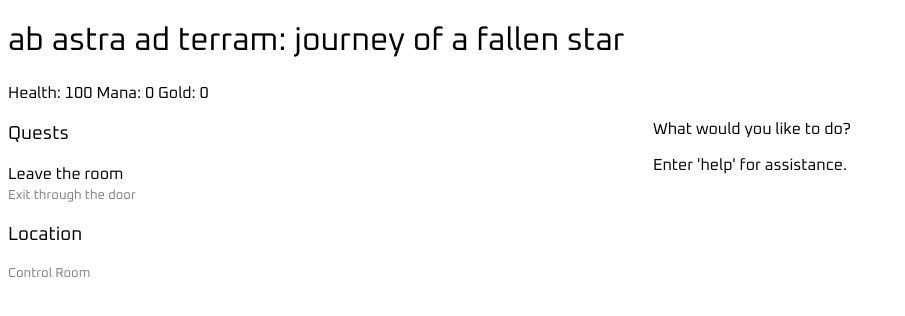
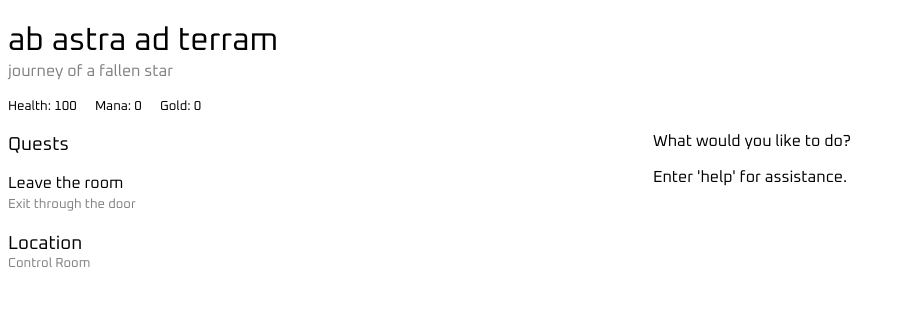
Before and after one commit to 108charlotte/Ab-Astro-Ad-Terram, a Flask app: page / in a window 1280 px wide. Shown: the top 316 px of the page, without its empty margins (0-905 px from the left). Run offline with Flask 3, Linux system fonts and the light colour scheme; data comes from the database, SQL or seed files in the repository; data that the repository does not hold is empty.

Commit message:
extra styling things

```diff
--- a/app/__init__.py
+++ b/app/__init__.py
@@ -2,10 +2,12 @@ from flask import Flask
 from config import Config
 from app.game import bp as game_bp
 from . import db
+from datetime import timedelta
 
 def create_app(config_class=Config):
     app = Flask(__name__)
     app.config.from_object(config_class)
+    app.config['PERMANENT_SESSION_LIFETIME'] = timedelta(days=32)
 
     app.register_blueprint(game_bp)
     db.init_app(app)
--- a/app/game/routes.py
+++ b/app/game/routes.py
@@ -1,6 +1,10 @@
 from flask import render_template, session
 from app.game import bp
 from app.db import get_db
+
+@bp.before_app_request
+def make_session_permanent():
+    session.permanent = True
 
 @bp.before_app_request
 def check_player_id_exists():
--- a/app/static/styles.css
+++ b/app/static/styles.css
@@ -15,6 +15,10 @@ main {
     gap: 10px;
     width: 100vw;
     height: 50%;
+}
+
+h1 {
+    margin-bottom: 0px;
 }
 
 html {
@@ -37,4 +41,22 @@ header {
 .extra-info {
     color: grey;
     font-size: small;
+    margin-top: 0px;
 }
+
+.large {
+    margin-top: 0;
+    font-size: medium;
+}
+
+#stats {
+    font-size: small;
+}
+
+#stats span {
+    margin-right: 15px;
+}
+
+h3 {
+    margin-bottom: 0px;
+}
--- a/app/templates/index.html
+++ b/app/templates/index.html
@@ -11,7 +11,8 @@
     </head>
     <body>
         <header>
-            <span class="title"><h1>{% block title %} ab astra ad terram: journey of a fallen star {% endblock %}</h1></span>
+            <h1 id="title">ab astra ad terram</h1>
+            <h2 class="extra-info large">journey of a fallen star</h2>
             <span id="progress-bar"></span>
             <span id="stats">
                 <span id="health">Health: 100</span>
```
